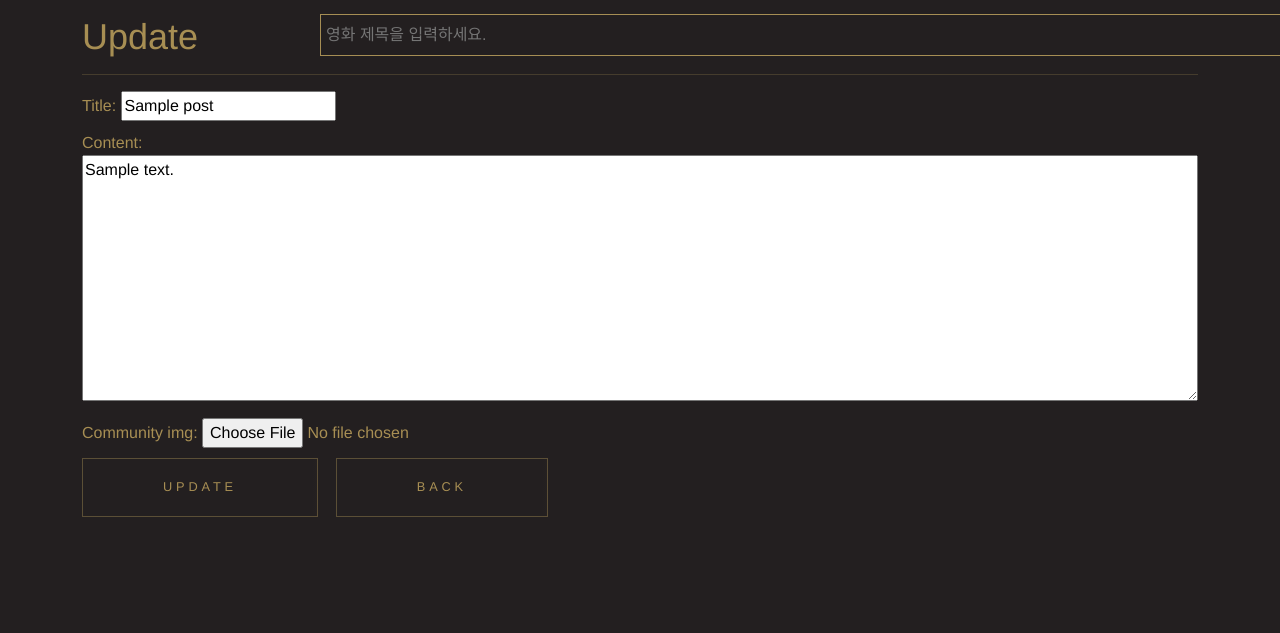
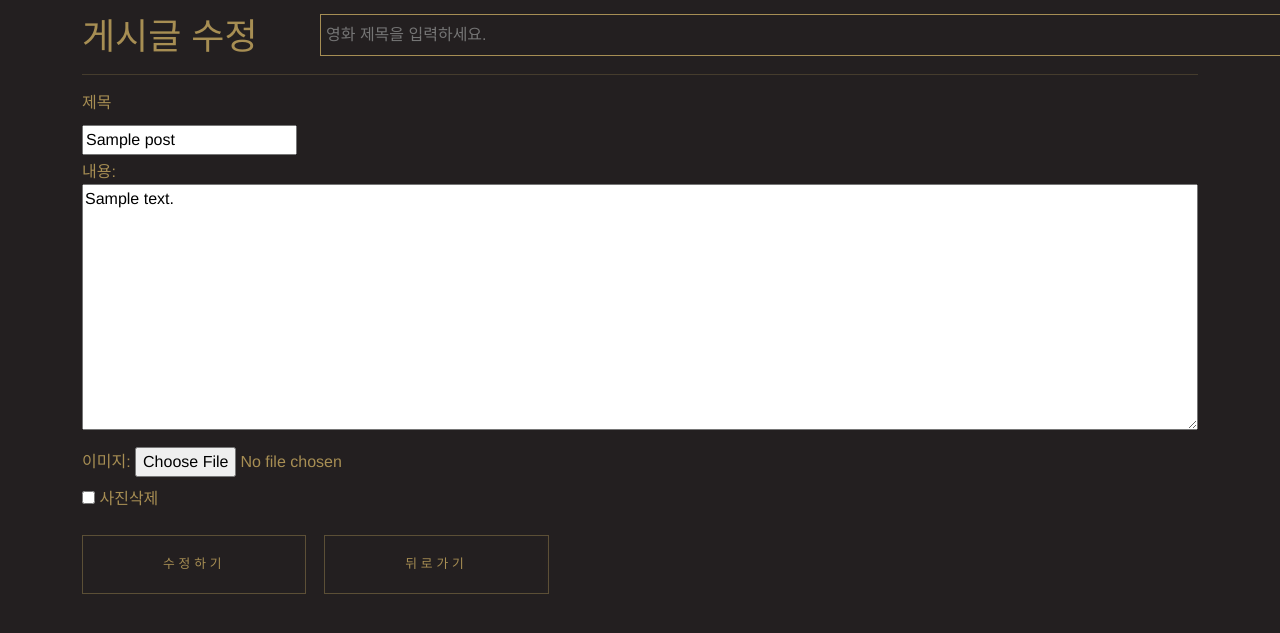
Before and after one commit to icehoneypark/movie_info, a Django app: page /community/1/update/ in a window 1280 px wide; the page is wider, and only the part inside the window is pictured. Shown: the part 70-703 px from the top of that part. Run offline with Django 3.2, Linux system fonts and the light colour scheme; a user stored in the database is signed in; tables that the repository leaves empty hold one stand-in row (values such as "Sample post"); grey boxes marked "Sample" are stand-in pictures; some libraries are stand-ins or nearby versions.

Commit message:
21-11-24 17:35 commit

```diff
--- a/community/templates/community/form.html
+++ b/community/templates/community/form.html
@@ -6,21 +6,26 @@
 <form action="" method="POST" enctype="multipart/form-data">
 {% csrf_token %}
 {% comment %} {{ form.as_p }} {% endcomment %}
-<p><label for="id_title">Title:</label> <input type="text" name="title" maxlength="20" required="" id="id_title" value="{{ post.title }}"></p>
-<p><label for="id_content">Content:</label> <textarea name="content" style="width: 100%;" rows="10" required="" id="id_content">{{ post.content }}</textarea></p>
-<p><label for="id_community_img">Community img:</label> <input type="file" name="community_img" accept="image/*" id="id_community_img"></p>
-
+<p><label for="id_title">제목</label></p>
+<input type="text" name="title" maxlength="20" required="" id="id_title" value="{{ post.title }}" style="margin-bottom: 5px;">
+<p><label for="id_content">내용:</label> <textarea name="content" style="width: 100%;" rows="10" required="" id="id_content">{{ post.content }}</textarea></p>
+<p><label for="id_community_img">이미지:</label> <input type="file" name="community_img" accept="image/*" id="id_community_img"></p>
+<div>
+<input type="checkbox" name="community_img-clear" id="community_img-clear_id">
+<label for="community_img-clear_id">사진삭제</label><br>
+</div>
+<br>
 <button class="btn-gold">{{ btn_name }}</button>
 &nbsp&nbsp
 
-{% if site_name == "Create" %}
+{% if site_name == "게시글 작성" %}
 <a href="{% url 'community:community_index' %}">
-<button type="button" class="btn-gold">Back</button>
+<button type="button" class="btn-gold">뒤로가기</button>
 </a>
 
 {% else %}
 <a href="{% url 'community:community_detail' post.pk  %}">
-<button type="button" class="btn-gold">Back</button>
+<button type="button" class="btn-gold">뒤로가기</button>
 </a>
 
 {% endif %}
--- a/community/views.py
+++ b/community/views.py
@@ -35,8 +35,8 @@ def community_create(request):
         form = PostForm()
     context = {
         'form': form,
-        'site_name': 'Create',
-        'btn_name': 'create',
+        'site_name': '게시글 작성',
+        'btn_name': '작성하기',
     }
     return render(request, 'community/form.html', context)
 
@@ -69,8 +69,8 @@ def community_update(request, pk):
     context = {
         'post': post,
         'form': form,
-        'site_name': 'Update',
-        'btn_name': 'update',
+        'site_name': '게시글 수정',
+        'btn_name': '수정하기',
     }
     return render(request, 'community/form.html', context)
 
--- a/movies/templates/movies/detail.html
+++ b/movies/templates/movies/detail.html
@@ -4,13 +4,7 @@
 </style>
 {% endblock css %}
 {% block content %}
-<div style="display: flex;">
 <h1 style="height: 50px; line-height: 50px; margin: 8px 0 0;">{{ movie.title }}</h1>
-&nbsp&nbsp&nbsp
-<a href="{% url 'movies:movie_index' %}">
-<button class="btn-gold">나가기</button>
-</a>
-</div>
 <div style="width: 1400px;">
 <hr>
 <div style="display: flex;">
--- a/movies/templates/movies/recommend_tmdb.html
+++ b/movies/templates/movies/recommend_tmdb.html
@@ -83,7 +83,7 @@ img:hover{
 				<figure>
 				<h6 style="color: rgba(223,190,106,0.7); display: flex; justify-content: center;">NO. {{ forloop.counter }}</h6>
 				<a href="{% url 'movies:tmdb_detail' movie.id %}">
-        <img src="https://image.tmdb.org/t/p/w500/{{ movie.poster_path }}" alt=""style="width: 186px;	height: 200px; border: solid 5px black;">
+        <img src="https://image.tmdb.org/t/p/w500/{{ movie.poster_path }}" alt=""style="width: 186px;	height: 200px; border: solid 5px rgba(223,190,106, 1);">
         <div style="display: flex; justify-content: center; margin-top: 10px;">
           <h6 style="color: rgba(223,190,106,0.7);">{{ movie.title }}</h6>
         </div>
--- a/movies/urls.py
+++ b/movies/urls.py
@@ -11,7 +11,7 @@ urlpatterns = [
     path('list/', views.movie_list, name='movie_list'),
     # tmdb
     path('tmdb_upcoming/', views.tmdb_upcoming, name="tmdb_upcoming"),
-    path('tmdb_toprate/', views.tmdb_toprate, name="tmdb_toprate"),
+    # path('tmdb_toprate/', views.tmdb_toprate, name="tmdb_toprate"),
     path('tmdb_popular/', views.tmdb_popular, name="tmdb_popular"),
     path('tmdb_now_playing/', views.tmdb_now_playing, name="tmdb_now_playing"),
     path('face_recommends/', views.face_recommends, name="face_recommends"),
--- a/templates/base.html
+++ b/templates/base.html
@@ -37,8 +37,8 @@
         padding: 0;
         text-align: center;
         ">
-          <a href="{% url 'movies:movie_index' %}"><button style="border: none; background-color: rgb(50, 40, 31, 1); color: rgba(223,190,106,0.7);">관객수별</button></a>
-          <a href="{% url 'movies:tmdb_toprate' %}"><button style="border: none; background-color: rgb(50, 40, 31, 1); color: rgba(223,190,106,0.7);">높은 평점</button></a>
+          {% comment %} <a href="{% url 'movies:movie_index' %}"><button style="border: none; background-color: rgb(50, 40, 31, 1); color: rgba(223,190,106,0.7);">관객수별</button></a> {% endcomment %}
+          <a href="{% url 'movies:movie_index' %}"><button style="border: none; background-color: rgb(50, 40, 31, 1); color: rgba(223,190,106,0.7);">높은 평점</button></a>
           <a href="{% url 'movies:tmdb_popular' %}"><button style="border: none; background-color: rgb(50, 40, 31, 1); color: rgba(223,190,106,0.7);">인기 영화</button></a>
           <a href="{% url 'movies:face_recommends' %}"><button style="border: none; background-color: rgb(50, 40, 31, 1); color: rgba(223,190,106,0.7);">연령대 추천</button></a>
           <a href="{% url 'movies:genre_recommends' 0 %}"><button style="border: none; background-color: rgb(50, 40, 31, 1); color: rgba(223,190,106,0.7);">장르별</button></a>
```
Also changed, not shown: accounts/templates/accounts/profile.html (+6 -2 lines), movies/templates/movies/face_recommends.html (+9 -6 lines), movies/templates/movies/movie_list.html (+6 -6 lines), movies/views.py (+29 -26 lines).
